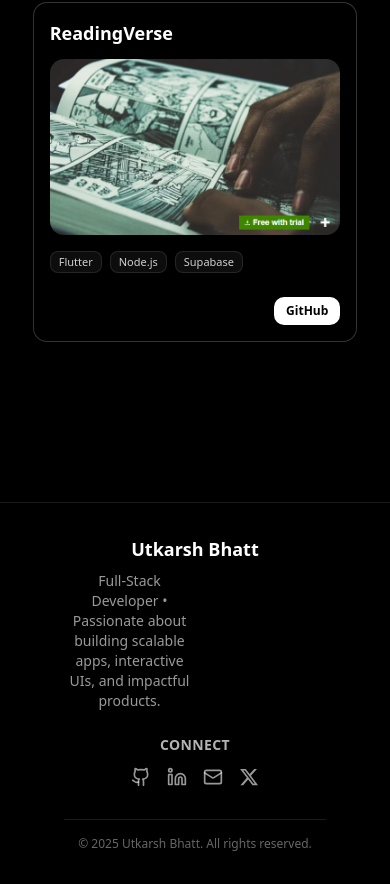
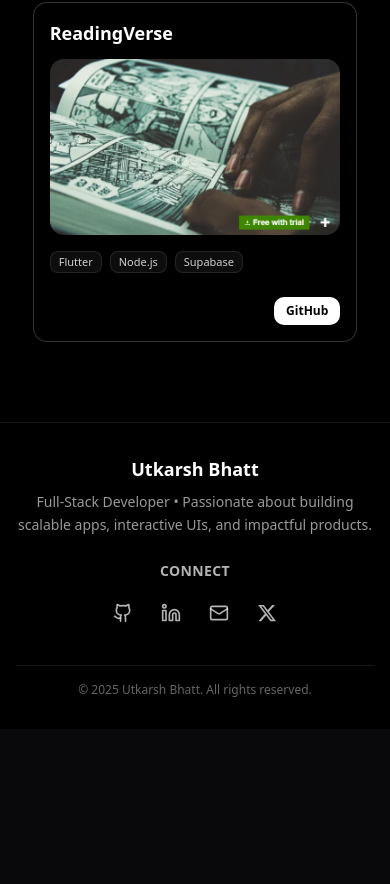
Before and after one commit to UKbhatt/my-portfolio, a Next.js app: page / in a window 390 px wide. Shown: the part 4389-5273 px from the top of the page. After the commit the page ends 5118 px from the top, so only its background shows below. Built offline with nearby package versions, Linux system fonts and the light colour scheme.

Commit message:
Fix: improve responsiveness of footer component

```diff
--- a/src/components/footer.tsx
+++ b/src/components/footer.tsx
@@ -5,52 +5,60 @@
 
 export default function Footer() {
   return (
-    <footer className="mt-20 border-t border-white/10 bg-black/30 backdrop-blur-md w-full px-10">
-      {/* removed max-w-6xl */}
-      <div className="px-6 py-8 w-full">
-        <div className="flex flex-col items-center justify-between gap-6 md:flex-row w-full">
-          {/* Left section */}
-          <div className="text-center md:text-left md:w-1/2 w-full">
+    <footer className="w-full border-t border-white/10 bg-black/30 backdrop-blur-md">
+      {/* mobile-first padding; scales up on larger screens */}
+      <div className="mx-auto w-full max-w-7xl px-4 sm:px-6 lg:px-10 py-8">
+        {/* top row */}
+        <div className="flex flex-col gap-6 md:flex-row md:items-start md:justify-between">
+          {/* left: brand/summary */}
+          <div className="text-center md:text-left md:max-w-md">
             <h2 className="text-lg font-semibold text-white">Utkarsh Bhatt</h2>
-            <p className="mt-2 text-sm text-white/60 w-1/2">
+            <p className="mt-2 text-sm leading-relaxed text-white/60">
               Full-Stack Developer • Passionate about building scalable apps,
               interactive UIs, and impactful products.
             </p>
           </div>
 
-          {/* Right section */}
+          {/* right: socials */}
           <div className="w-full md:w-auto">
-            <h3 className="mb-3 text-sm font-semibold uppercase tracking-wide text-white/70 text-center md:text-right">
+            <h3 className="mb-3 text-center md:text-right text-sm font-semibold uppercase tracking-wide text-white/70">
               Connect
             </h3>
-            <div className="flex justify-center md:justify-end gap-4">
+            <div className="flex justify-center md:justify-end gap-2 sm:gap-3">
               <a
                 href="https://github.com/UKbhatt"
                 target="_blank"
                 rel="noopener noreferrer"
-                className="text-white/60 transition hover:text-white"
+                aria-label="GitHub"
+                className="inline-flex h-10 w-10 items-center justify-center rounded-lg text-white/70 transition hover:text-white hover:bg-white/10 focus-visible:outline focus-visible:outline-2 focus-visible:outline-white/30"
               >
                 <Github className="h-5 w-5" />
               </a>
+
               <a
                 href="https://www.linkedin.com/in/utkarsh-bhatt-183325261/"
                 target="_blank"
                 rel="noopener noreferrer"
-                className="text-white/60 transition hover:text-white"
+                aria-label="LinkedIn"
+                className="inline-flex h-10 w-10 items-center justify-center rounded-lg text-white/70 transition hover:text-white hover:bg-white/10 focus-visible:outline focus-visible:outline-2 focus-visible:outline-white/30"
               >
                 <Linkedin className="h-5 w-5" />
               </a>
+
               <a
                 href="mailto:ubhatt2004@gmail.com"
-                className="text-white/60 transition hover:text-white"
+                aria-label="Email"
+                className="inline-flex h-10 w-10 items-center justify-center rounded-lg text-white/70 transition hover:text-white hover:bg-white/10 focus-visible:outline focus-visible:outline-2 focus-visible:outline-white/30"
               >
                 <Mail className="h-5 w-5" />
               </a>
+
               <a
                 href="https://x.com/utkarsh_B2004"
                 target="_blank"
                 rel="noopener noreferrer"
-                className="text-white/60 transition hover:text-white"
+                aria-label="X (Twitter)"
+                className="inline-flex h-10 w-10 items-center justify-center rounded-lg text-white/70 transition hover:text-white hover:bg-white/10 focus-visible:outline focus-visible:outline-2 focus-visible:outline-white/30"
               >
                 <FaXTwitter className="h-5 w-5" />
               </a>
@@ -58,8 +66,8 @@
           </div>
         </div>
 
-        {/* Bottom */}
-        <div className="mt-8 border-t border-white/10 pt-4 text-center text-xs text-white/40 w-full">
+        {/* bottom row */}
+        <div className="mt-8 border-t border-white/10 pt-4 text-center text-xs text-white/40">
           © {new Date().getFullYear()} Utkarsh Bhatt. All rights reserved.
         </div>
       </div>
```
